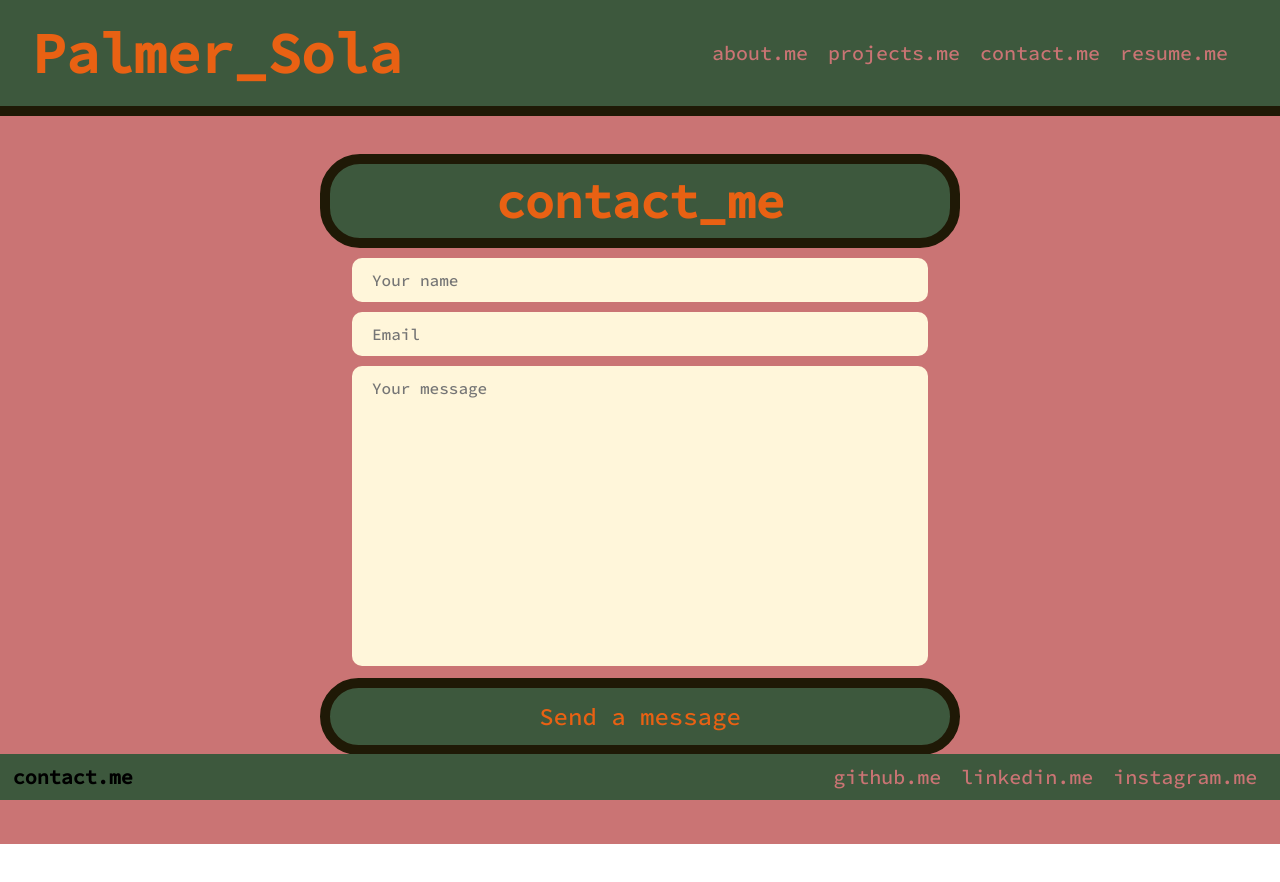
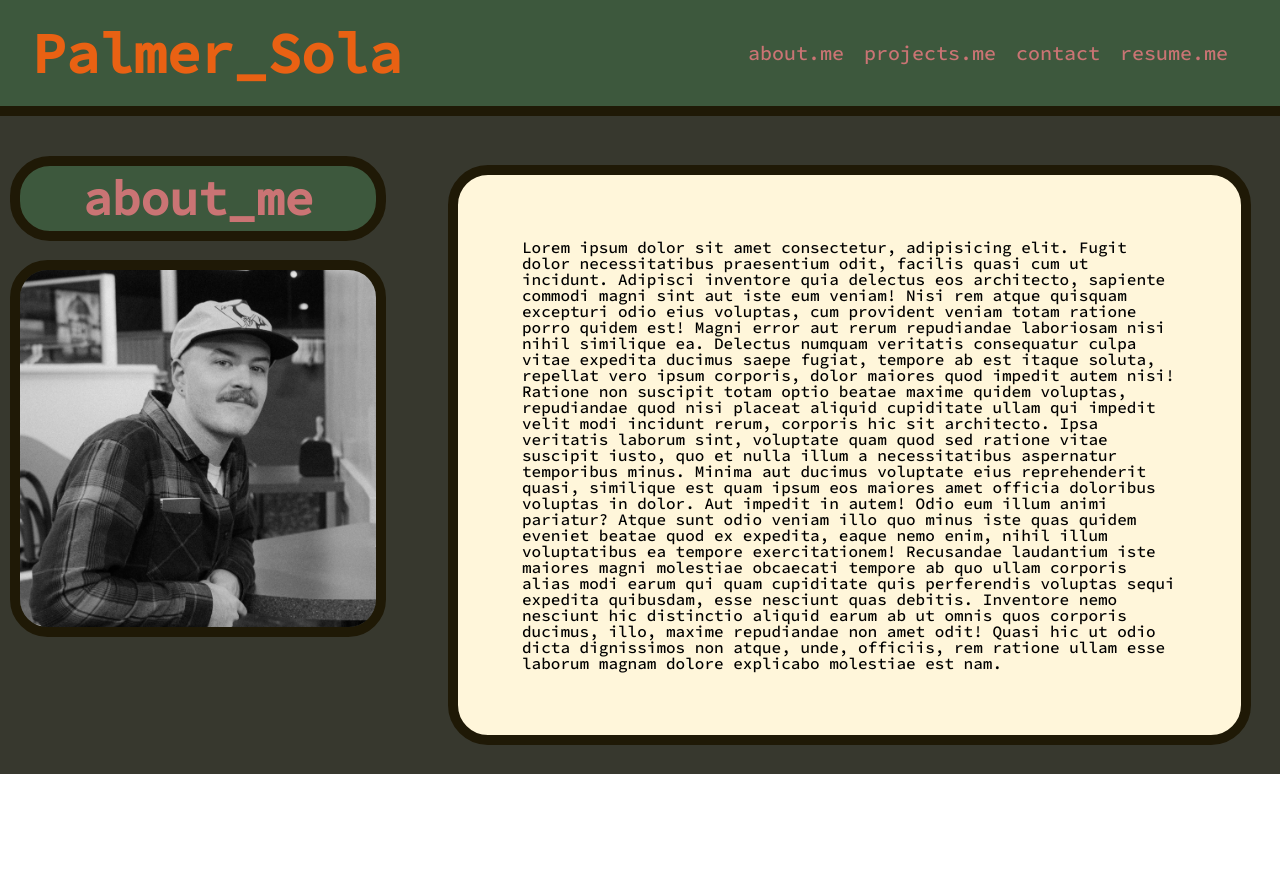
Before and after one commit to palmersola/Palmer_Sola, a React (Create React App) app: page /#/contact in a window 1280 px wide. Shown: the top 882 px of the page. After the commit the page ends 800 px from the top, so only its background shows below. Built offline with nearby package versions, Linux system fonts and the light colour scheme.

Commit message:
fixed routes

```diff
--- a/src/App.js
+++ b/src/App.js
@@ -1,20 +1,20 @@
 import React from "react";
-import { HashRouter, Routes, Route } from "react-router-dom";
-import Layout from "./compnents/Layout";
+import { Routes, Route, BrowserRouter } from "react-router-dom";
 import About from "./compnents/About";
 import Project from "./compnents/Project";
 import Contact from "./compnents/Contact";
+import Header from './compnents/Header';
 function App() {
   return (
-    <HashRouter>
+    <BrowserRouter>
+      <Header />
+
       <Routes>
-        <Route path="/" element={<Layout />}>
-          <Route index element={<About />} />
-          <Route path="/project" element={<Project />} />
-          <Route path="/contact" element={<Contact />} />
-        </Route>
+        <Route path="/" element={<About />} />
+        <Route path="/project" element={<Project />} />
+        <Route path="/contact" element={<Contact />} />
       </Routes>
-    </HashRouter>
+    </BrowserRouter>
   );
 }
 
--- a/src/compnents/About.js
+++ b/src/compnents/About.js
@@ -1,7 +1,7 @@
 import palmerPhoto from "./images/palmerphoto.jpg";
 function About() {
   return (
-    <aside class="about">
+    <aside className="about">
       <div>
         <h2 id="about-me">about_me</h2>
         <img src={palmerPhoto} alt="placeholder" />
--- a/src/compnents/Navigation.js
+++ b/src/compnents/Navigation.js
@@ -1,12 +1,12 @@
-import { Link } from "react-router-dom";
+import { NavLink } from "react-router-dom";
 import resume from "./images/Resume.docx";
 
 function Navigation() {
   return (
     <nav>
-      <Link to="/">about.me</Link>
-      <Link to="/project">projects.me</Link>
-      <a href="/contact">contact.me</a>
+      <NavLink to="/">about.me</NavLink>
+      <NavLink to="/project">projects.me</NavLink>
+      <NavLink to="/contact">contact</NavLink>
       <a href={resume} download>
         resume.me
       </a>
```
